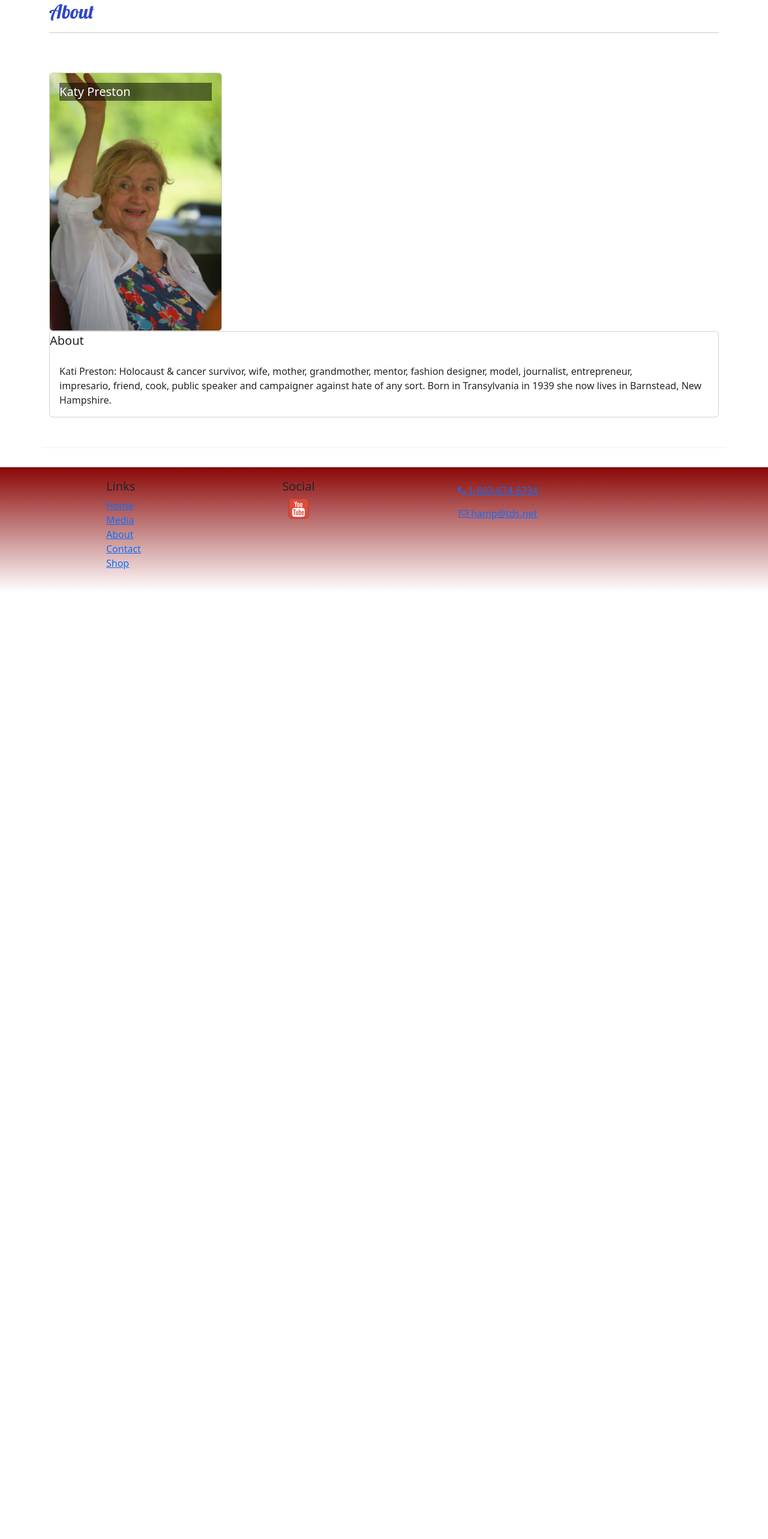
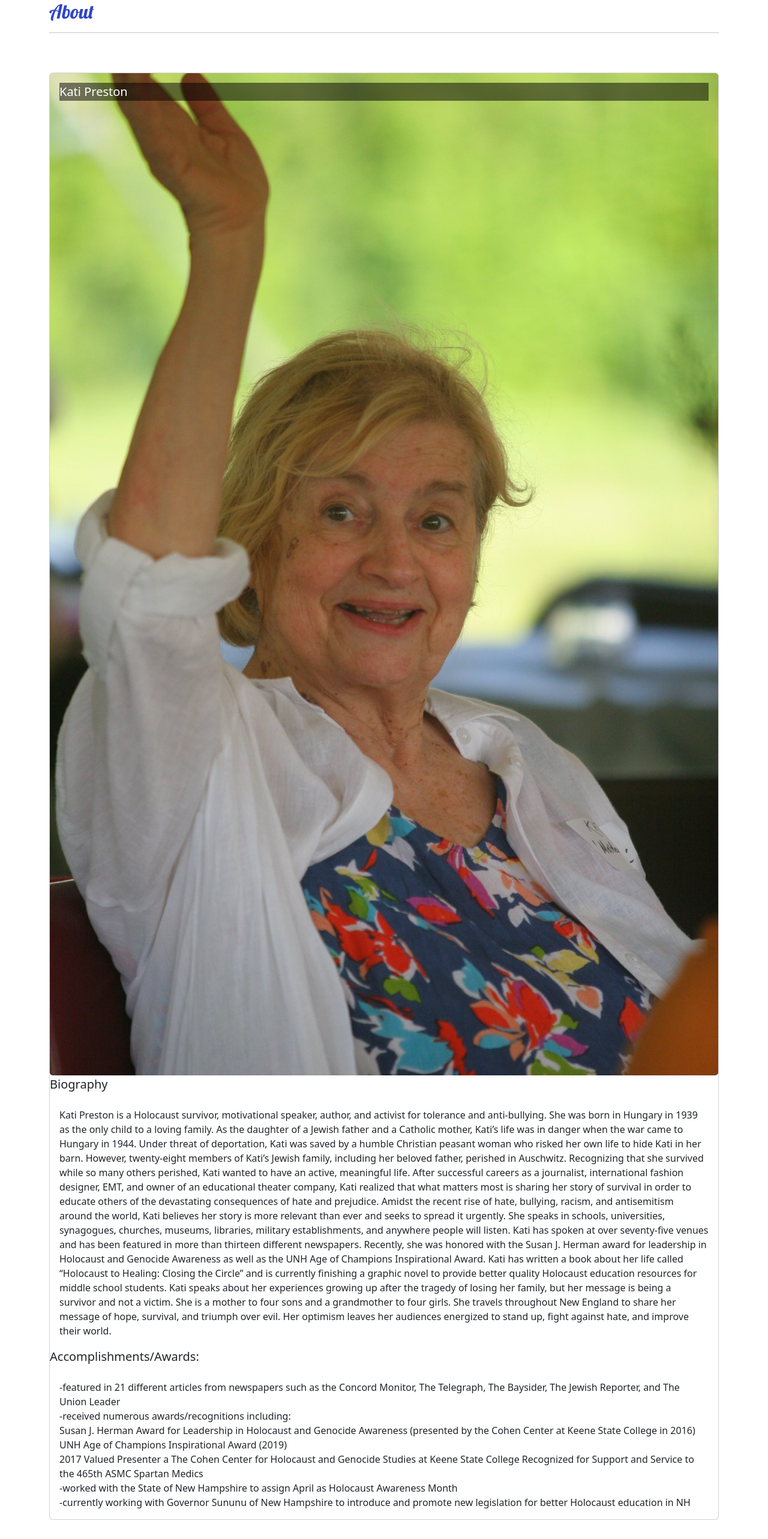
Before and after one commit to BennyBuns/katySite, a React (Create React App) app: page /about in a window 1280 px wide. Shown: the part 200-2766 px from the top of the page at 60% size. Before the commit the page ends 1187 px from the top, so only its background shows below. Built offline with nearby package versions, Linux system fonts and the light colour scheme.

Commit message:
formatting and content

```diff
--- a/src/App.js
+++ b/src/App.js
@@ -15,9 +15,9 @@ function App() {
             <Header />
             <Routes>
                 <Route path='/' element={<HomePage />} />
-                <Route path='media' element={<MediaPage/>} />
-                <Route path='shop' element={<ShopPage/>} />
-                <Route path='about' element={<AboutPage/>} />
+                <Route path='media' element={<MediaPage />} />
+                <Route path='shop' element={<ShopPage />} />
+                <Route path='about' element={<AboutPage />} />
                 <Route path='contact' element={<ContactPage />} />
             </Routes>
             <Footer />
--- a/src/components/HeaderComponent.js
+++ b/src/components/HeaderComponent.js
@@ -16,7 +16,6 @@ const Header = () => {
     return (
         <Navbar dark color='primary' sticky='top' expand='md'>
             <NavbarBrand className='ms-5' href='/'>
-
                 <h1 className='mt-1'>Kati Speaks</h1>
             </NavbarBrand>
             <NavbarToggler onClick={() => setMenuOpen(!menuOpen)} />
--- a/src/pages/AboutPage.js
+++ b/src/pages/AboutPage.js
@@ -16,21 +16,30 @@ const AboutPage = () => {
                     <hr />
                 </div>
             </div>
-            <div className='row row-content '>
-                <div className='col '>
-                    <Card style={{ width: '18rem' }}>
-                        <CardImg className='d-block mx-auto img-fluid' width="50%" src={katyWave} alt='katy picture' />
+            <div className='row row-content'>
+                <div className='col d-flex'>
+                    <Card>
+                        <CardImg className='card-img-top' width="25%" src={katyWave} alt='kati picture' />
                         <CardImgOverlay>
-                            <CardTitle >Katy Preston</CardTitle>
-
+                            <CardTitle>Kati Preston</CardTitle>
                         </CardImgOverlay>
-                    </Card>
-                    <Card>
-                        <CardTitle>About</CardTitle>
-                        <CardBody>Kati Preston: Holocaust & cancer survivor, wife, mother,
-                            grandmother, mentor, fashion designer, model, journalist, entrepreneur, <br></br>
-                            impresario, friend, cook, public speaker and campaigner against hate of
-                            any sort. Born in Transylvania in 1939 she now lives in Barnstead, New Hampshire.
+                        <CardTitle>Biography</CardTitle>
+                        <CardBody>Kati Preston is a Holocaust survivor, motivational speaker, author, and activist for tolerance and anti-bullying. She was born in Hungary in 1939 as the only child to a loving family. As the daughter of a Jewish father and a Catholic mother, Kati’s life was in danger when the war came to Hungary in 1944. Under threat of deportation, Kati was saved by a humble Christian peasant woman who risked her own life to hide Kati in her barn. However, twenty-eight members of Kati’s Jewish family, including her beloved father, perished in Auschwitz.
+                            Recognizing that she survived while so many others perished, Kati wanted to have an active, meaningful life. After successful careers as a journalist, international fashion designer, EMT, and owner of an educational theater company, Kati realized that what matters most is sharing her story of survival in order to educate others of the devastating consequences of hate and prejudice.
+                            Amidst the recent rise of hate, bullying, racism, and antisemitism around the world, Kati believes her story is more relevant than ever and seeks to spread it urgently. She speaks in schools, universities, synagogues, churches, museums, libraries, military establishments, and anywhere people will listen.
+                            Kati has spoken at over seventy-five venues and has been featured in more than thirteen different newspapers. Recently, she was honored with the Susan J. Herman award for leadership in Holocaust and Genocide Awareness as well as the UNH Age of Champions Inspirational Award. Kati has written a book about her life called “Holocaust to Healing: Closing the Circle” and is currently finishing a graphic novel to provide better quality Holocaust education resources for middle school students.
+                            Kati speaks about her experiences growing up after the tragedy of losing her family, but her message is being a survivor and not a victim. She is a mother to four sons and a grandmother to four girls. She travels throughout New England to share her message of hope, survival, and triumph over evil. Her optimism leaves her audiences energized to stand up, fight against hate, and improve their world.
+                        </CardBody>
+                        <CardTitle>Accomplishments/Awards:</CardTitle>
+                        <CardBody>
+                            -featured in 21 different articles from newspapers such as the Concord Monitor, The Telegraph, The Baysider, The Jewish Reporter, and The Union Leader<br />
+                            -received numerous awards/recognitions including:<br />
+                            Susan J. Herman Award for Leadership in Holocaust and Genocide Awareness (presented by the Cohen Center at Keene State College in 2016)
+                            UNH Age of Champions Inspirational Award (2019) <br />
+                            2017 Valued Presenter a The Cohen Center for Holocaust and Genocide Studies at Keene State College
+                            Recognized for Support and Service to the 465th ASMC Spartan Medics <br />
+                            -worked with the State of New Hampshire to assign April as Holocaust Awareness Month <br />
+                            -currently working with Governor Sununu of New Hampshire to introduce and promote new legislation for better Holocaust education in NH
                         </CardBody>
                     </Card>
                 </div>
--- a/src/pages/MediaPage.js
+++ b/src/pages/MediaPage.js
@@ -22,14 +22,23 @@ const MediaPage = () => {
                     <div>
                         <iframe width="560" height="315" src='https://www.youtube.com/embed/rXOKU_ne5zw' type="video/mp4" controls allowFullScreen> Your browser does not support this video.
                         </iframe>
+                        This video was recorded on December 5th, 2019 at Bedford High School in Bedford NH.
+                        Kati Preston is a Holocaust Survivor and tells her story of living as a child during the Nazi persecution of the Jews in Europe.
                     </div>
                     <br />
                     <div >
                         <iframe width="560" height="315" src="https://www.youtube.com/embed/Sn2mhSi6AnQ" title="YouTube video player" controls allowfullscreen>Your browser does not support this video.</iframe>
+                        Holocaust Survivor Kati Preston speaks to students on Tolerance,
+                        Acceptance and Forgiveness at Nashua High School North on Friday, February 21, 2020.
+                        Introduction by NH Governor Chris Sununu.
                     </div>
                     <br />
                     <div>
                         <iframe width="560" height="315" src="https://www.youtube.com/embed/he-jEexqCLc" title="YouTube video player" controls allowfullscreen>Your browser does not support this video.</iframe>
+                        Interview of Kathy (Kati) Preston, Holocaust survivor, author, educator.
+                        Ms. Preston’s entire Jewish family of 28 members was exterminated in Auschwitz.
+                        She survived the Holocaust by hiding in a barn. This interview was conducted in
+                        November 2021 by Kenneth Litvak of the Jewish Federation of New Hampshire to commemorate International Holocaust Remembrance Day.
                     </div>
                 </div>
             </div>
--- a/src/pages/ShopPage.js
+++ b/src/pages/ShopPage.js
@@ -17,8 +17,9 @@ const ShopPage = () => {
                     </Breadcrumb>
                     <h2> Shop </h2>
                     <hr />
-                    <Card className='align-items-center'>
-                        <CardImg src={closingTheCircle} alt='closing the cirlce book cover' />
+                    <div>
+                    <Card>
+                        <CardImg className='card-img-top' width="25%" src={closingTheCircle} alt='closing the circle book cover' />
                         <CardBody>
                             <CardTitle>Holocaust to Healing: Closing The Circle</CardTitle>
                             <CardText>This is the candid, no-hold-barred autobiography of Kati Preston: Holocaust & cancer survivor, wife, mother, grandmother, mentor, fashion designer, model, journalist, entrepreneur, impresario, friend, cook, public speaker and campaigner against hate of any sort. <br />
@@ -28,6 +29,7 @@ const ShopPage = () => {
                             </CardText>
                         </CardBody>
                     </Card>
+                    </div>
                     <br />
                     <div>
                         <a href="https://www.amazon.com/Holocaust-Healing-Closing-Kati-Preston/dp/1519621248">
```
Also changed, not shown: src/components/MainComponent.js (deleted, +0 -16 lines), src/pages/HomePage.js (+86 -1 lines), src/assets/Sununu.jpg (added). Lines whose indentation alone changed are shown as unchanged.
